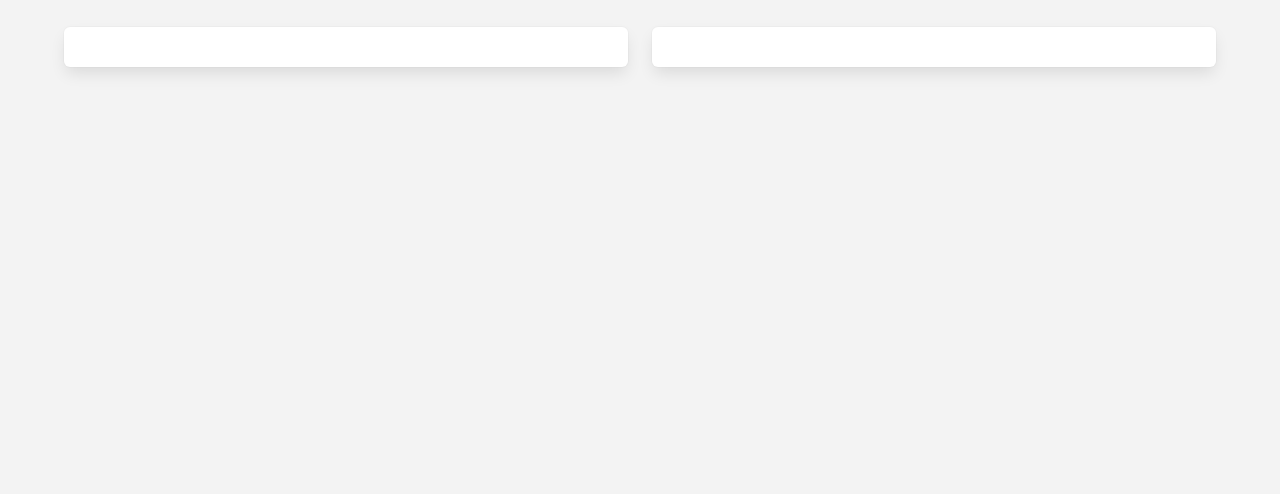
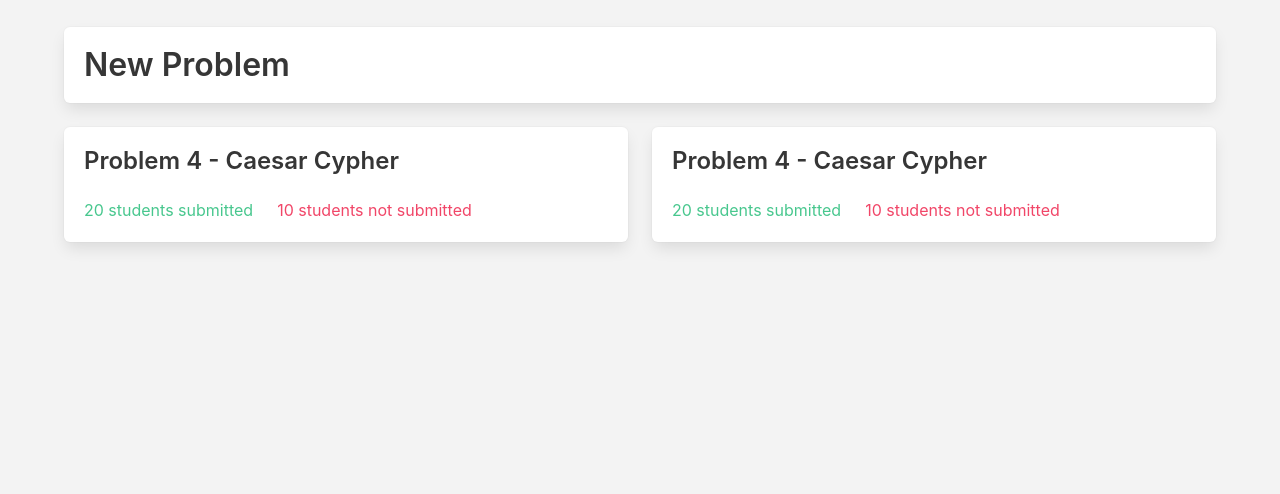
Before and after one commit to vishnupsatish/codeio, a Flask app: page /class/1/home in a window 1280 px wide. Shown: the part 258-752 px from the top of the page. Run offline with Flask 2, Linux system fonts and the light colour scheme; some libraries are stand-ins or nearby versions.

Commit message:
Almost done add problem form

```diff
--- a/application/models/general.py
+++ b/application/models/general.py
@@ -50,6 +50,7 @@ class Problem(db.Model):
     user_id = db.Column(db.Integer, db.ForeignKey('user.id'), nullable=False)
     class_id = db.Column(db.Integer, db.ForeignKey('class_.id'), nullable=False)
     auto_grade = db.Column(db.Boolean, nullable=False, default=False)
+    create_date_time = db.Column(db.DateTime, nullable=False)
     input_files = db.relationship('InputFile', backref='problem', lazy=True)
     output_files = db.relationship('OutputFile', backref='problem', lazy=True)
     submissions = db.relationship('Submission', backref='problem', lazy=True)
--- a/application/routes/teacher.py
+++ b/application/routes/teacher.py
@@ -18,5 +18,15 @@ def teacher_dashboard():
 
 
 @app.route('/class/1/home')
-def teacher_class():
+def teacher_class_home():
     return render_template('teacher/classes/home.html')
+
+
+@app.route('/class/1/students')
+def teacher_class_students():
+    return render_template('teacher/classes/students.html')
+
+
+@app.route('/class/1/new-problem')
+def teacher_class_new_problem():
+    return render_template('teacher/classes/new-problem.html')
--- a/application/templates/teacher/classes/home.html
+++ b/application/templates/teacher/classes/home.html
@@ -16,14 +16,38 @@
     <section class="section">
 
         <div class="container">
-
+            <a class="box card-hover-effect" href="{{ url_for('teacher_class_new_problem') }}">
+                <h3 class="title is-3">New Problem</h3>
+            </a>
             <div class="columns is-multiline">
                 <div class="column is-half">
-                    <div class="box"></div>
+                    <div class="box card-hover-effect">
+                        <h4 class="title is-4">Problem 4 - Caesar Cypher</h4>
+
+                        <div class="columns is-multiline">
+                            <div class="column is-narrow">
+                                <p class="has-text-success">20 students submitted</p>
+                            </div>
+                            <div class="column is-narrow">
+                                <p class="has-text-danger">10 students not submitted</p>
+                            </div>
+                        </div>
+                    </div>
                 </div>
 
                 <div class="column is-half">
-                    <div class="box"></div>
+                    <div class="box card-hover-effect">
+                        <h4 class="title is-4">Problem 4 - Caesar Cypher</h4>
+
+                        <div class="columns is-multiline">
+                            <div class="column is-narrow">
+                                <p class="has-text-success">20 students submitted</p>
+                            </div>
+                            <div class="column is-narrow">
+                                <p class="has-text-danger">10 students not submitted</p>
+                            </div>
+                        </div>
+                    </div>
                 </div>
 
             </div>
--- a/application/templates/teacher/templates/class_navbar.html
+++ b/application/templates/teacher/templates/class_navbar.html
@@ -36,14 +36,14 @@
     <div class="navbar-menu" id="navbar-template-mobile-open">
 
         <div class="navbar-start">
-            <a class="navbar-item mx-5" style="display: block;" href="#">
+            <a class="navbar-item mx-5" style="display: block;" href="{{ url_for('teacher_class_home') }}">
                 <img style="max-width: 150px; max-height:75px; height: auto; width: auto;"
                      src="https://res.cloudinary.com/dnwczwamg/image/upload/m-lms/required-images/home_knjayz.png"
                      alt="">
                 <p class="has-text-centered">Home</p>
             </a>
 
-            <a class="navbar-item mx-5" style="display: block;" href="#">
+            <a class="navbar-item mx-5" style="display: block;" href="{{ url_for('teacher_class_students') }}">
                 <img style="max-width: 150px; max-height:75px; height: auto; width: auto;"
                      src="https://res.cloudinary.com/dnwczwamg/image/upload/v1601428855/cc-lms/required-images/user_bem18t.png">
                 <p class="has-text-centered">Students</p>
```
Also changed, not shown: application/forms/teacher.py (+71 -1 lines), application/templates/teacher/classes/new-problem.html (added, +27 -0 lines), application/templates/teacher/classes/students.html (added, +46 -0 lines).
